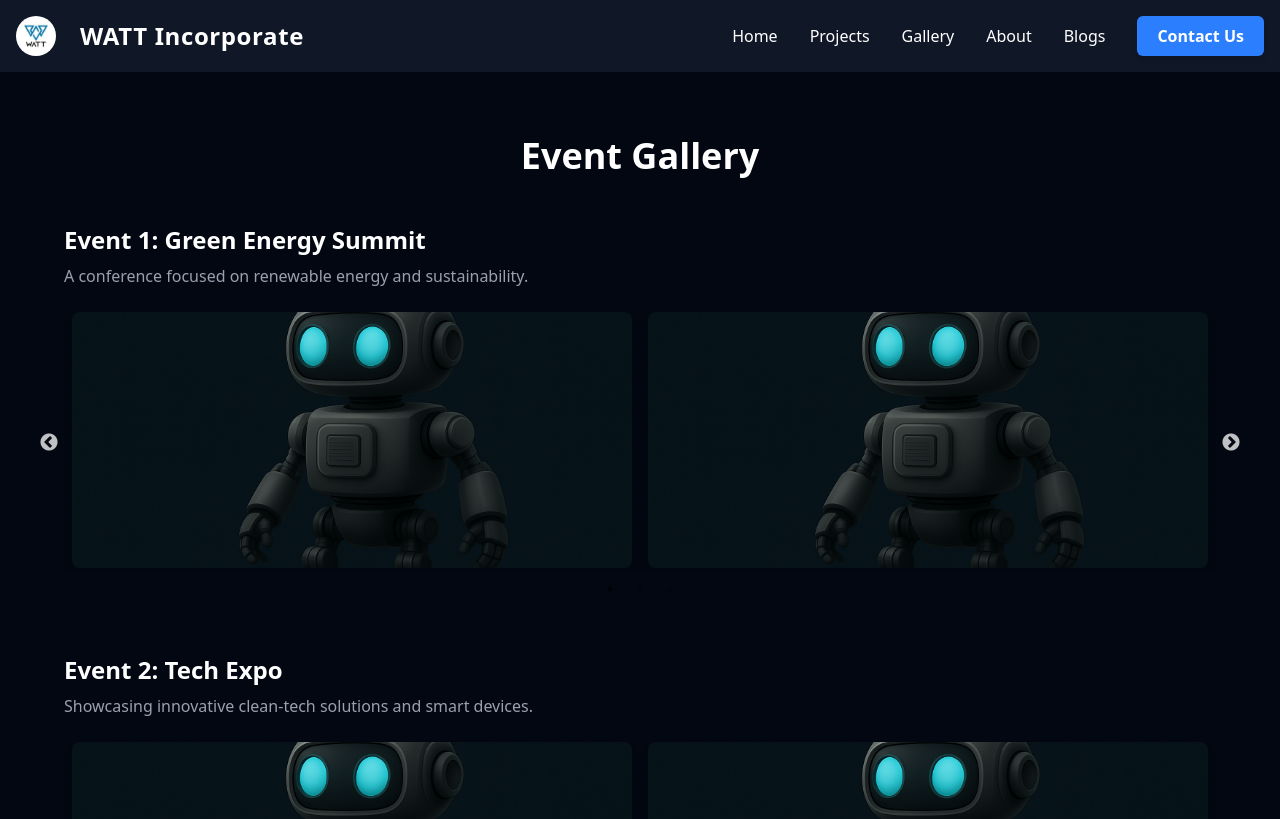
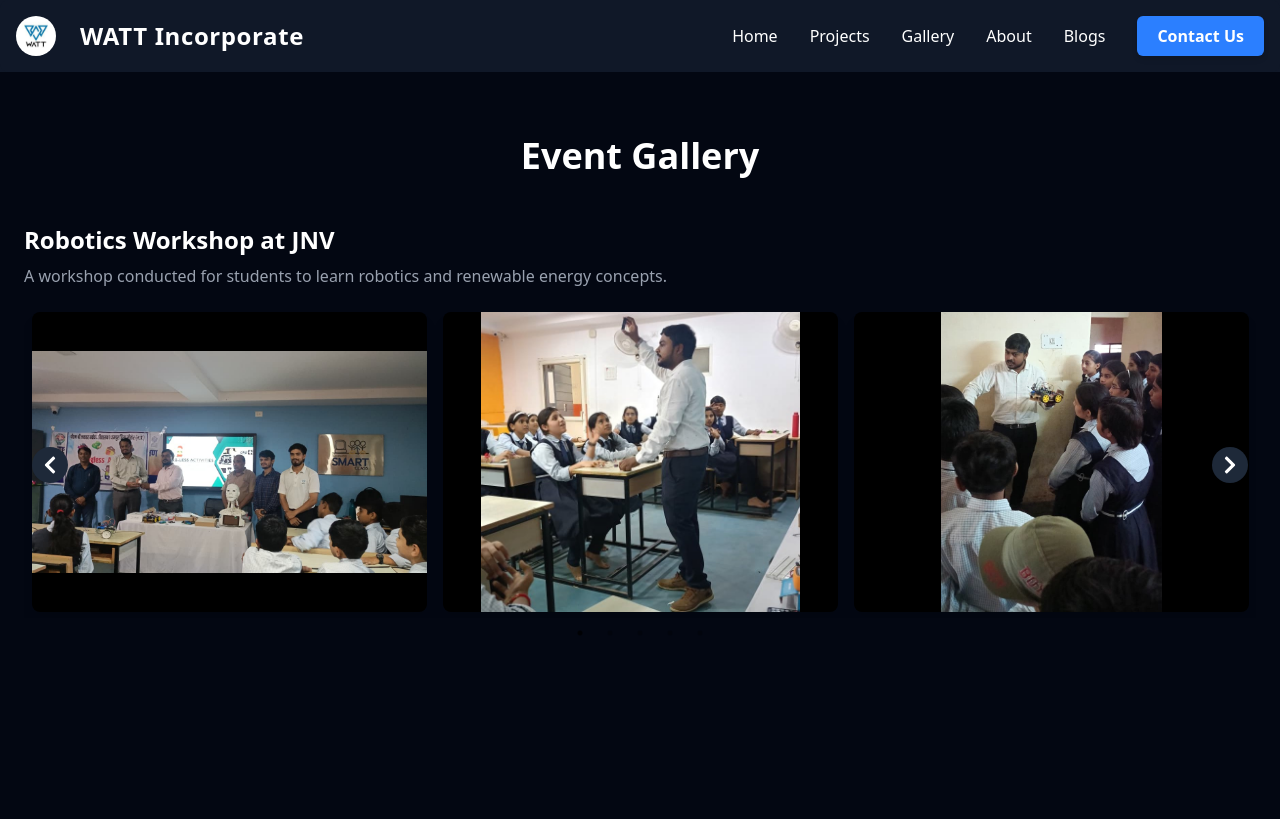
Before and after one commit to WATT-Org/Website-WATT, a Next.js app: page /gallery in a window 1280 px wide. Shown: the top 819 px of the page. Built offline with nearby package versions, Linux system fonts and the light colour scheme.

Commit message:
update in image section

```diff
--- a/src/app/gallery/page.js
+++ b/src/app/gallery/page.js
@@ -1,52 +1,56 @@
 "use client";
 import Image from "next/image";
 import Slider from "react-slick";
+import { FaChevronLeft, FaChevronRight } from "react-icons/fa";
+
+// Import gallery data
+import events from "@/data/gallery";
 
 export default function GalleryPage() {
-  const events = [
-    {
-      title: "Event 1: Green Energy Summit",
-      description: "A conference focused on renewable energy and sustainability.",
-      images: ["/robot.png", "/robot.png", "/robot.png"],
-    },
-    {
-      title: "Event 2: Tech Expo",
-      description: "Showcasing innovative clean-tech solutions and smart devices.",
-      images: ["/robot.png", "/robot.png", "/robot.png", "/robot.png"],
-    },
-    {
-      title: "Event 3: Community Workshop",
-      description: "Workshops and training sessions with the local community.",
-      images: ["/robot.png", "/robot.png"],
-    },
-  ];
+  // Custom Arrow Components
+  const NextArrow = ({ onClick }) => (
+    <div
+      className="absolute right-2 top-1/2 -translate-y-1/2 z-10 cursor-pointer bg-gray-800 p-2 rounded-full hover:bg-gray-600"
+      onClick={onClick}
+    >
+      <FaChevronRight className="text-white text-xl" />
+    </div>
+  );
+
+  const PrevArrow = ({ onClick }) => (
+    <div
+      className="absolute left-2 top-1/2 -translate-y-1/2 z-10 cursor-pointer bg-gray-800 p-2 rounded-full hover:bg-gray-600"
+      onClick={onClick}
+    >
+      <FaChevronLeft className="text-white text-xl" />
+    </div>
+  );
 
   // Carousel settings
   const settings = {
     dots: true,
     infinite: true,
     speed: 500,
-    slidesToShow: 2,
+    slidesToShow: 3,
     slidesToScroll: 1,
-    arrows: true,
+    nextArrow: <NextArrow />,
+    prevArrow: <PrevArrow />,
     responsive: [
-      {
-        breakpoint: 768, // mobile
-        settings: { slidesToShow: 1 },
-      },
+      { breakpoint: 1024, settings: { slidesToShow: 2 } },
+      { breakpoint: 768, settings: { slidesToShow: 1 } },
     ],
   };
 
   return (
     <div className="min-h-screen bg-gray-950 text-gray-100 py-16 px-6">
-      <div className="max-w-6xl mx-auto space-y-20">
+      <div className="max-w-7xl mx-auto space-y-20">
         <h1 className="text-4xl font-bold text-center text-white mb-12">
           Event Gallery
         </h1>
 
         {events.map((event, index) => (
           <div key={index} className="space-y-6">
-            {/* Event Heading + Info */}
+            {/* Event Info */}
             <div>
               <h2 className="text-2xl font-semibold text-white">
                 {event.title}
@@ -54,22 +58,24 @@
               <p className="text-gray-400 mt-2">{event.description}</p>
             </div>
 
-            {/* Carousel */}
+            {/* Image Carousel */}
+            <div className="relative">
               <Slider {...settings}>
                 {event.images.map((img, i) => (
                   <div key={i} className="px-2">
-                  <div className="w-full h-64 relative rounded-lg overflow-hidden shadow-lg">
+                    <div className="w-full h-[300px] relative rounded-lg overflow-hidden shadow-lg bg-black flex items-center justify-center">
                       <Image
                         src={img}
                         alt={`${event.title} - Image ${i + 1}`}
                         fill
-                      className="object-cover"
+                        className="object-contain"
                       />
                     </div>
                   </div>
                 ))}
               </Slider>
             </div>
+          </div>
         ))}
       </div>
     </div>
```
Lines whose indentation alone changed are shown as unchanged.
